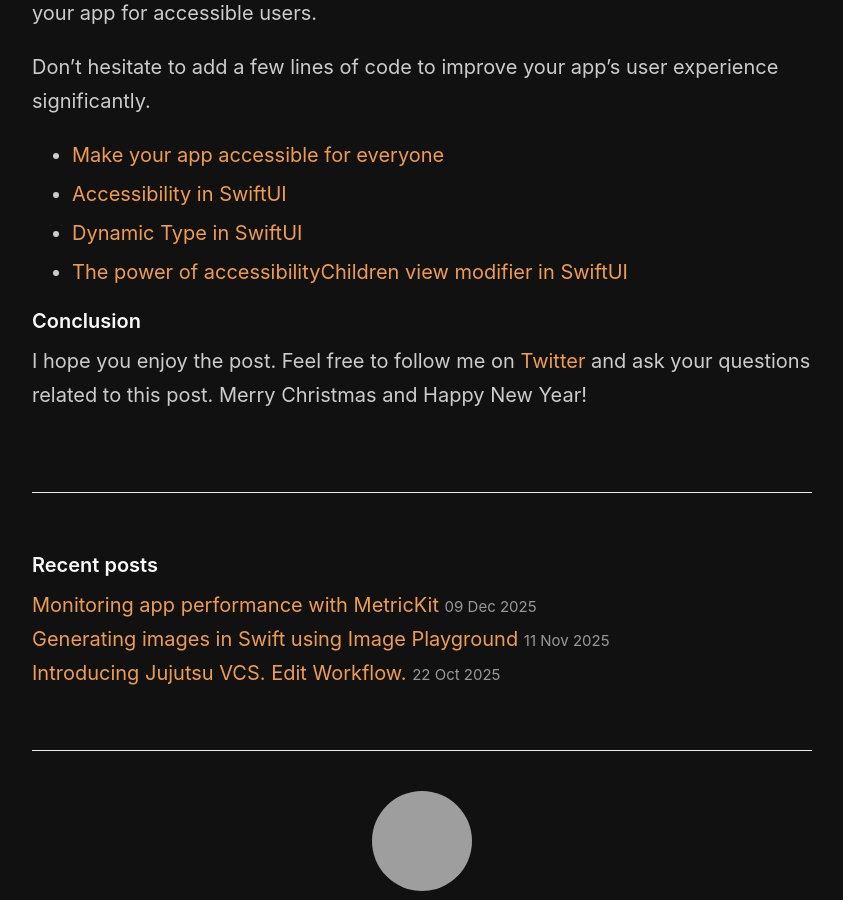
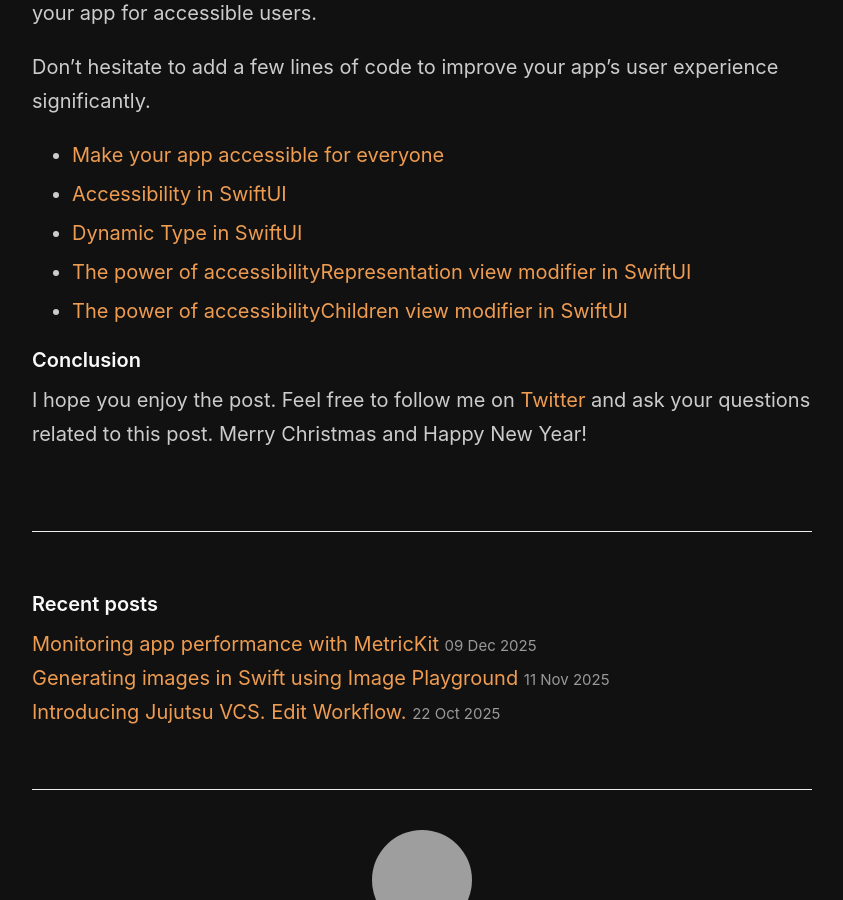
Before and after one commit to mecid/mecid.github.io, a Jekyll site: the page built from _posts/2022-12-27-ios-development-trends-in-review.md, in a window 1280 px wide and 900 px high, scrolled down 3429 px, cut to the strip 0-900 px from the top of the window. Shown: the whole strip, without its empty margins (218-1061 px from the left). Built offline with Jekyll 4.4.1, drawn with Linux system fonts in a browser that asks for light colours; grey boxes are pictures that could not be loaded.

Commit message:
ios trends accessibility section tuned

```diff
--- a/_posts/2022-12-27-ios-development-trends-in-review.md
+++ b/_posts/2022-12-27-ios-development-trends-in-review.md
@@ -68,6 +68,7 @@ Don't hesitate to add a few lines of code to improve your app's user experience
 * [Make your app accessible for everyone](/2018/07/09/make-your-app-accessible-for-everyone/)
 * [Accessibility in SwiftUI](/2019/09/10/accessibility-in-swiftui/)
 * [Dynamic Type in SwiftUI](/2019/10/09/dynamic-type-in-swiftui/)
+* [The power of accessibilityRepresentation view modifier in SwiftUI](/2021/09/01/the-power-of-accessibility-representation-view-modifier-in-swiftui/)
 * [The power of accessibilityChildren view modifier in SwiftUI](/2022/05/25/the-power-of-accessibilityChildren-view-modifier-in-swiftui/)
 
 #### Conclusion
```
